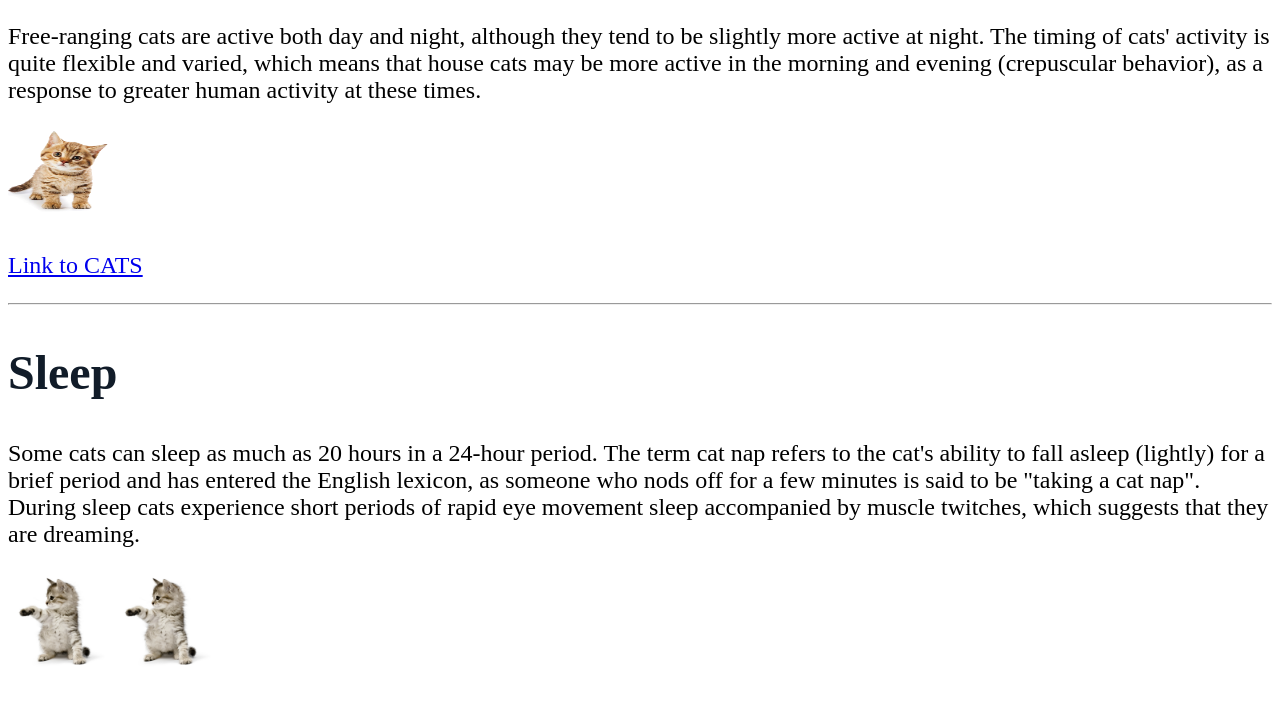
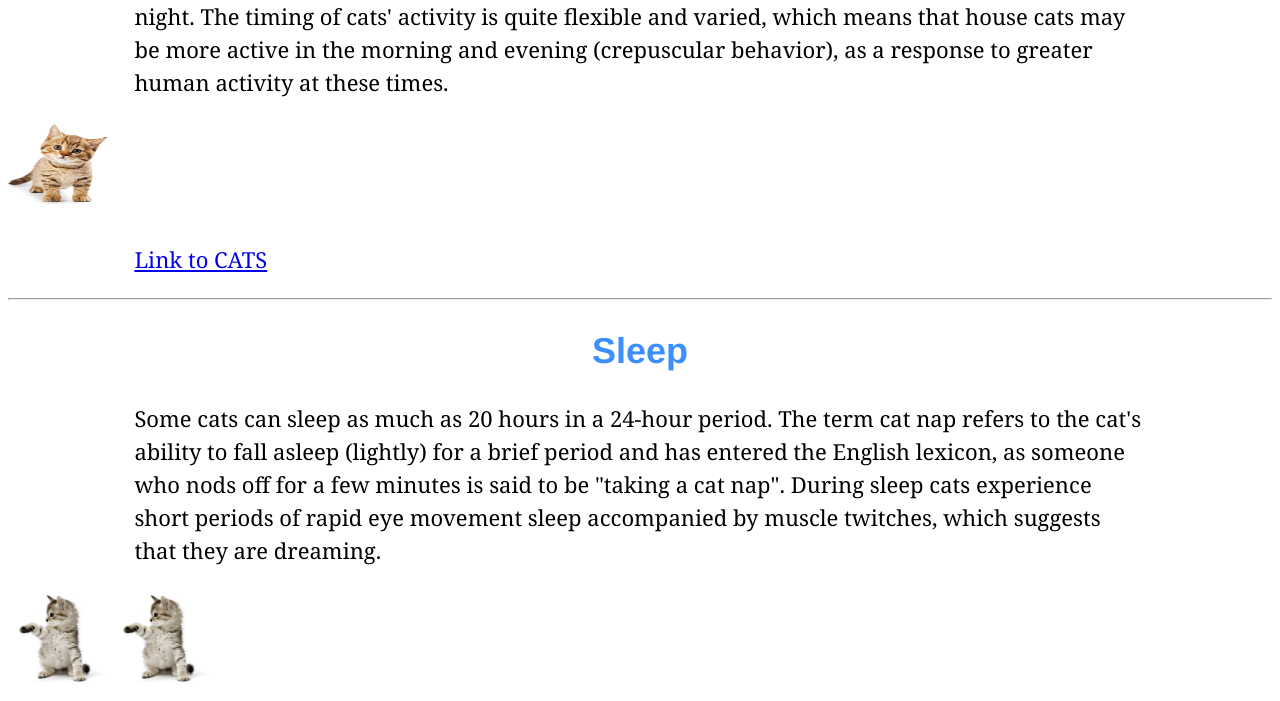
Before and after one commit to jmannion2000/github.io, a plain HTML site: page index.html in a window 1280 px wide. Shown: the part 417-1118 px from the top of the page. Drawn offline with Linux system fonts and the light colour scheme; files that its build step writes are made by us from their sources.

Commit message:
new css from Ben
lets see what happens to the heading

```diff
--- a/css/style.css
+++ b/css/style.css
@@ -1,39 +1,19 @@
-.page-header h1{
-    font-family: Fugaz One;
+h1, h2 {
+  font-family: "Oswald", Helvetica Neue;
   font-size: 72px;
   text-align: center;
-  text-transform: uppercase;
-  color: #FF4396;
+  color: #3C8FFF;
 }
-body{
-  font-family: Muli;
-  font-size: 24px;
-h2{
-  font-family: Oleo Script;
-  font-size: 48px;
-  font-weight: bold;
-  color: #111C29;
+
+h2 {
+  font-size: 36px;
+  /*color: gray;*/
 }
-h3{
-  font-size: 2em;
-  color: #268ED5;
-}
-ol{
-  color: #424242;
-  font-size: 2em;
+
+p {
+  font-family: "Crimson Text", Georgia;
+  font-size: 22px;
+  line-height: 1.5;
   margin-left: 10%;
   margin-right: 10%;
 }
-
-b{
-  color: red;
-}
-
-#resources p {
-    font-size: 16px;
-    font-style: italic;
-    color: #828b94;
-}
-
-#lessons p {
-    font-size: 16px;
```
